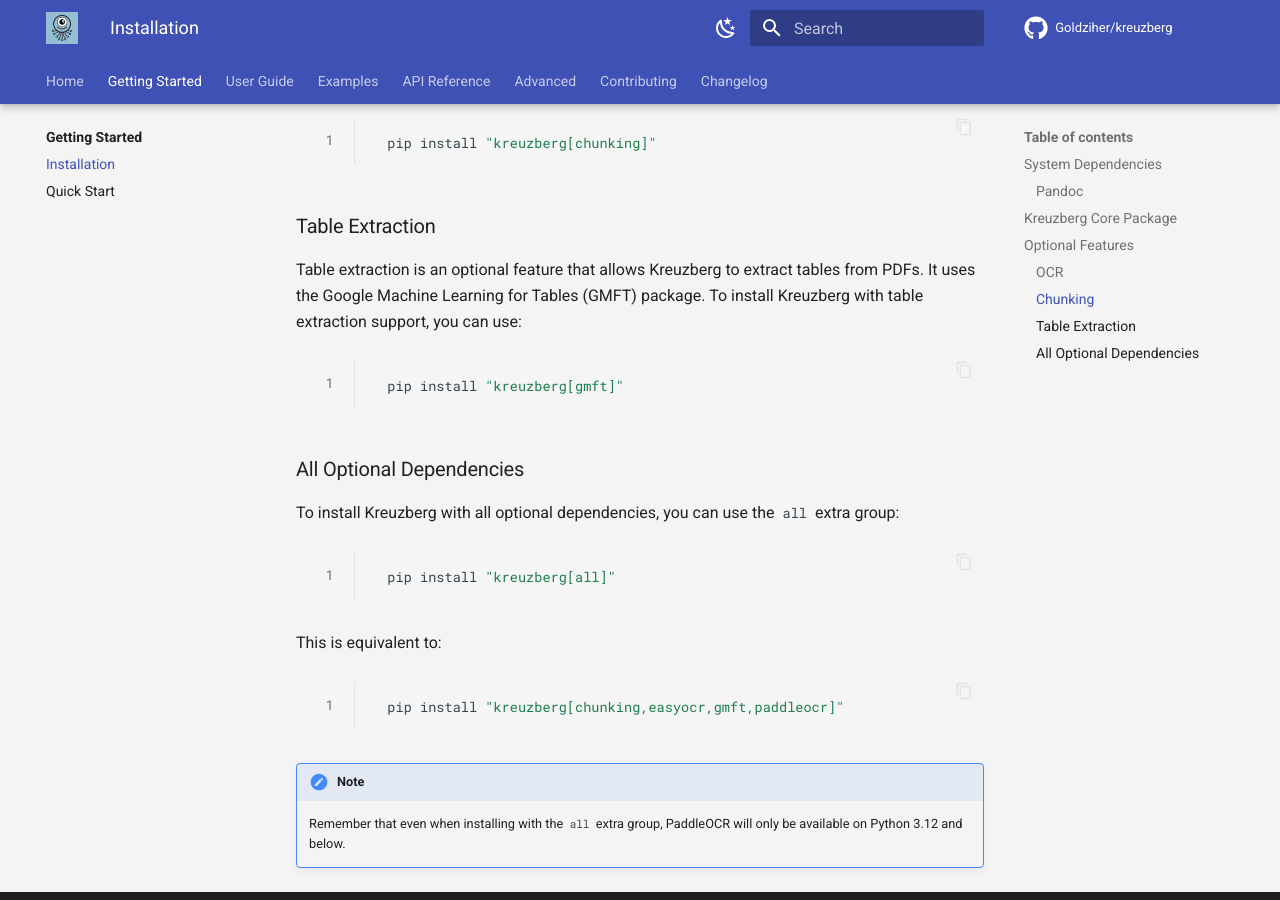
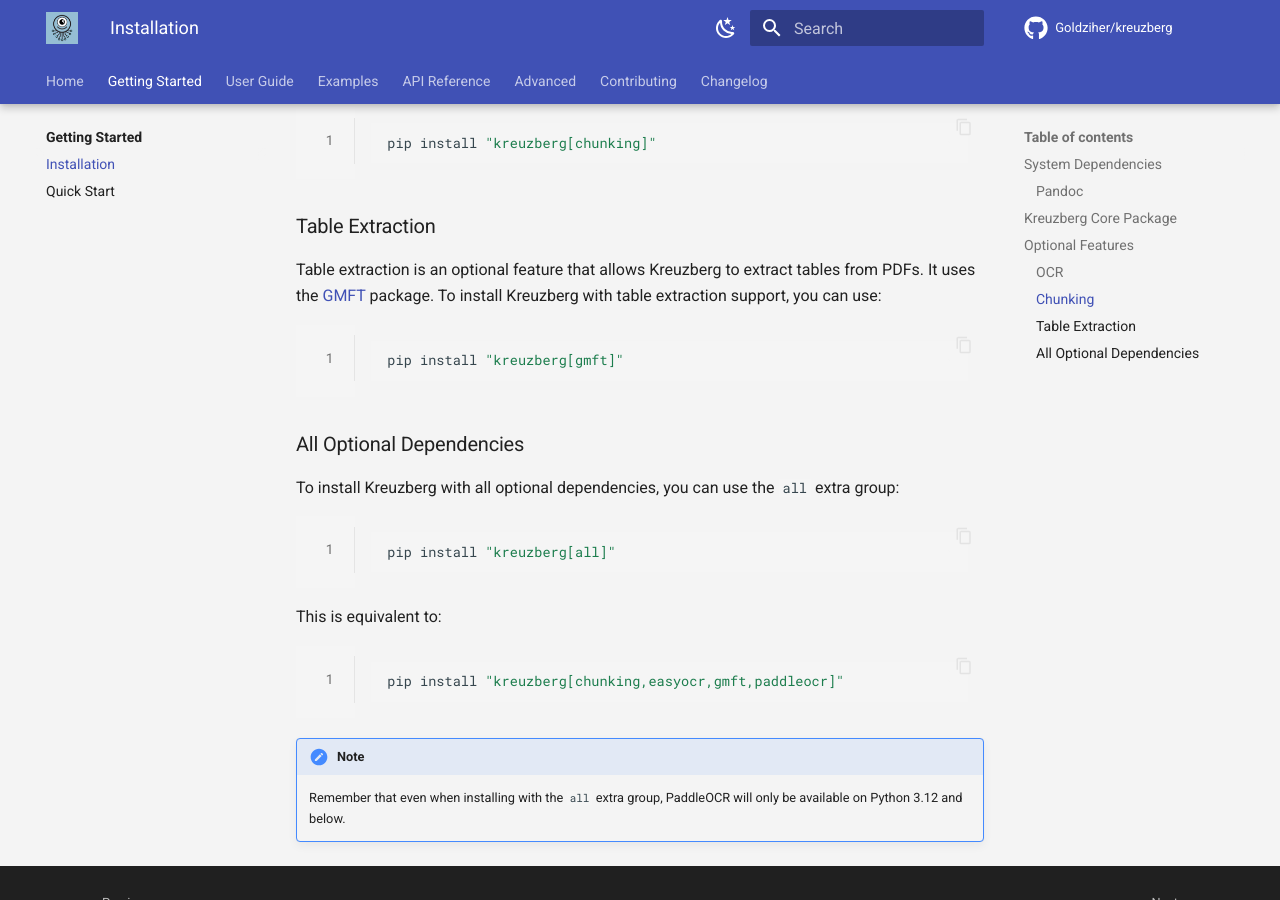
Before and after one commit to elevenday8-design/kreuzberg, an MkDocs documentation site: the page built from docs/getting-started/installation.md, in a window 1280 px wide and 900 px high, scrolled down 2481 px. Built offline with MkDocs 1.6.1 and Material for MkDocs 9.7.7, drawn with Linux system fonts in a browser that asks for light colours; comment, search, counter and statistics services are not loaded; the version menu is left out.

Commit message:
chore: Apply suggestions from code review
Signed-off-by: Na'aman Hirschfeld <nhirschfeld@gmail.com>

````diff
--- a/docs/getting-started/installation.md
+++ b/docs/getting-started/installation.md
@@ -100,7 +100,7 @@
 
 ### Table Extraction
 
-Table extraction is an optional feature that allows Kreuzberg to extract tables from PDFs. It uses the Google Machine Learning for Tables (GMFT) package. To install Kreuzberg with table extraction support, you can use:
+Table extraction is an optional feature that allows Kreuzberg to extract tables from PDFs. It uses the [GMFT](https://github.com/conjuncts/gmft) package. To install Kreuzberg with table extraction support, you can use:
 
 ```shell
 pip install "kreuzberg[gmft]"
````
Also changed, not shown: docs/user-guide/extraction-configuration.md (+1 -1 lines).
